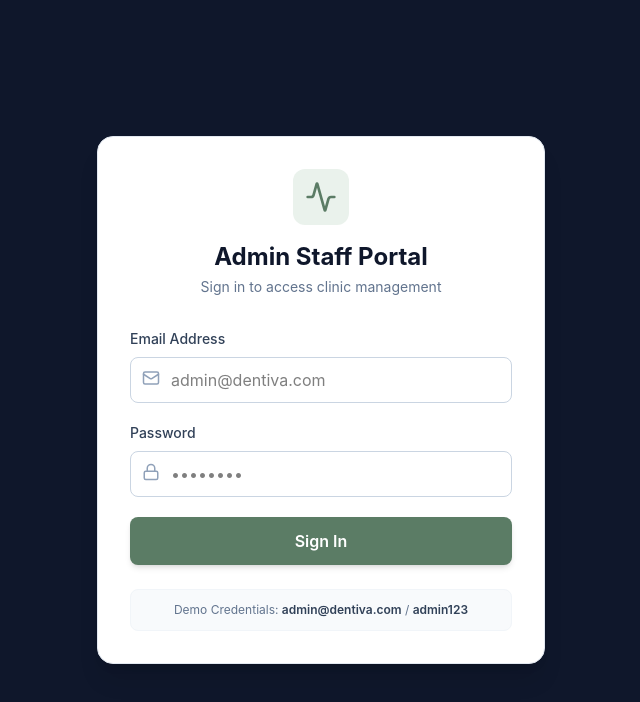
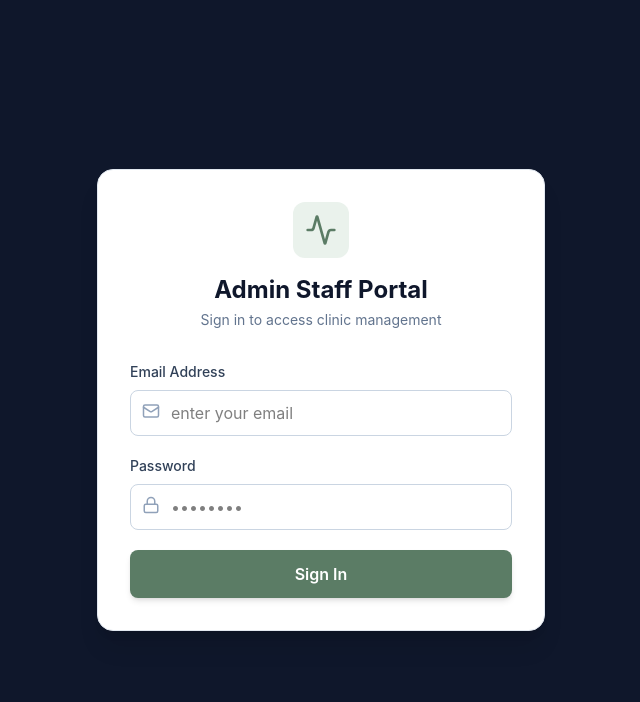
Before and after one commit to ayushprajapati170523-blip/dentiva-dental-clinic, a React (Vite) app: page /admin/login in a window 1280 px wide. Shown: the top 702 px of the page, without its empty margins (319-959 px from the left). Built offline with nearby package versions, Linux system fonts and the light colour scheme; the HTML template or start-up script is replaced by a standard one.

Commit message:
Remove demo credentials from Login component

```diff
--- a/src/pages/admin/login.jsx
+++ b/src/pages/admin/login.jsx
@@ -10,7 +10,6 @@ export default function Login() {
 
   const handleLogin = (e) => {
     e.preventDefault();
-    // Demo credentials check
     if (email === 'admin@dentiva.com' && password === 'admin123') {
       localStorage.setItem('dentiva_auth', 'true');
       setError('');
@@ -46,7 +45,7 @@ export default function Login() {
               <input
                 type="email"
                 required
-                placeholder="admin@dentiva.com"
+                placeholder="enter your email"
                 value={email}
                 onChange={(e) => setEmail(e.target.value)}
                 className="w-full pl-10 pr-4 py-2.5 border border-slate-300 rounded-lg focus:outline-none focus:ring-2 focus:ring-[#5b7c65]"
@@ -76,10 +75,6 @@ export default function Login() {
             Sign In
           </button>
         </form>
-
-        <div className="mt-6 text-center text-xs text-slate-500 bg-slate-50 p-3 rounded-lg border border-slate-100">
-          Demo Credentials: <span className="font-semibold text-slate-700">admin@dentiva.com</span> / <span className="font-semibold text-slate-700">admin123</span>
-        </div>
       </div>
     </div>
   );
```
